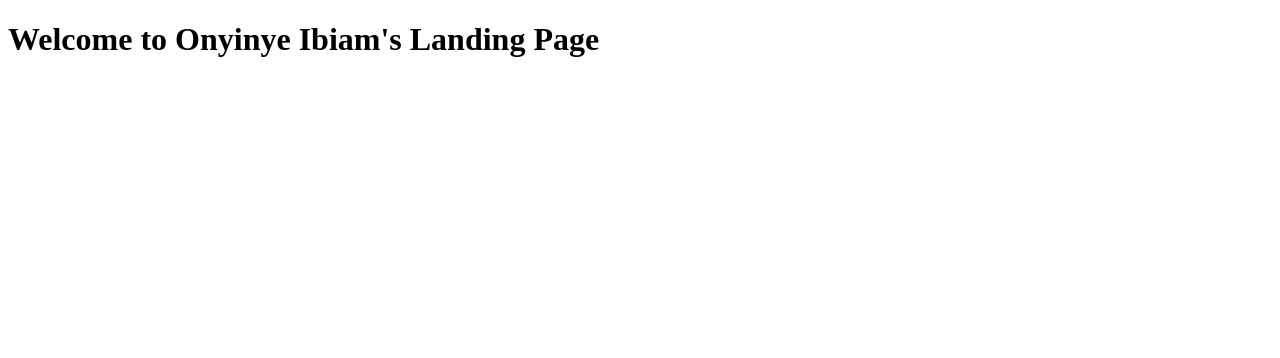
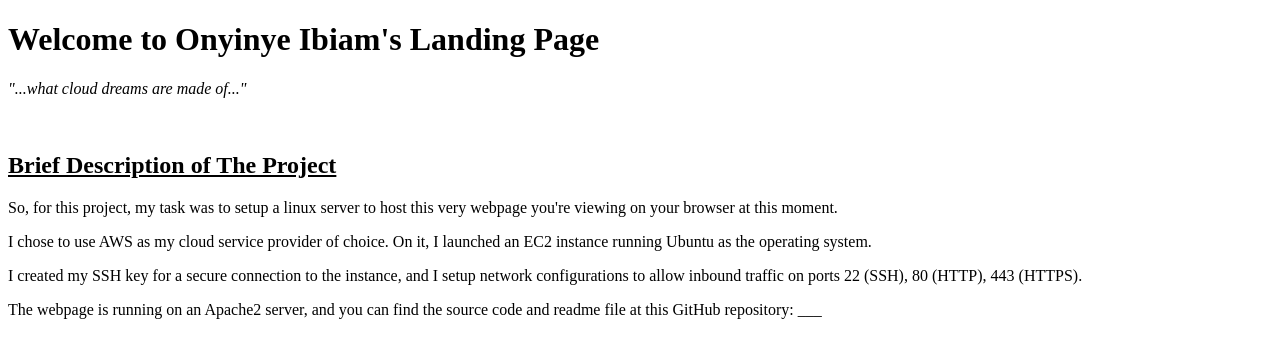
Before and after one commit to dontcatchfire/cloud-exam-project, a plain HTML site: page index.html in a window 1280 px wide. Drawn offline with Linux system fonts and the light colour scheme.

Commit message:
added project description

```diff
--- a/index.html
+++ b/index.html
@@ -7,6 +7,18 @@
 </head>
 <body>
   <h1>Welcome to Onyinye Ibiam's Landing Page</h1>
+  <p style="font-style: italic;">"...what cloud dreams are made of..."</p>
+
+  <br>
+
+  <h2 style="text-decoration: underline;">Brief Description of The Project</h2>
+  <p>So, for this project, my task was to setup a linux server to host this very webpage you're viewing on your browser at this moment.</p>
+
+  <p>I chose to use AWS as my cloud service provider of choice. On it, I launched an EC2 instance running Ubuntu as the operating system.</p>
+
+  <p>I created my SSH key for a secure connection to the instance, and I setup network configurations to allow inbound traffic on ports 22 (SSH), 80 (HTTP), 443 (HTTPS).</p>
+
+  <p>The webpage is running on an Apache2 server, and you can find the source code and readme file at this GitHub repository: ___</p>
 
 </body>
 </html>
```
